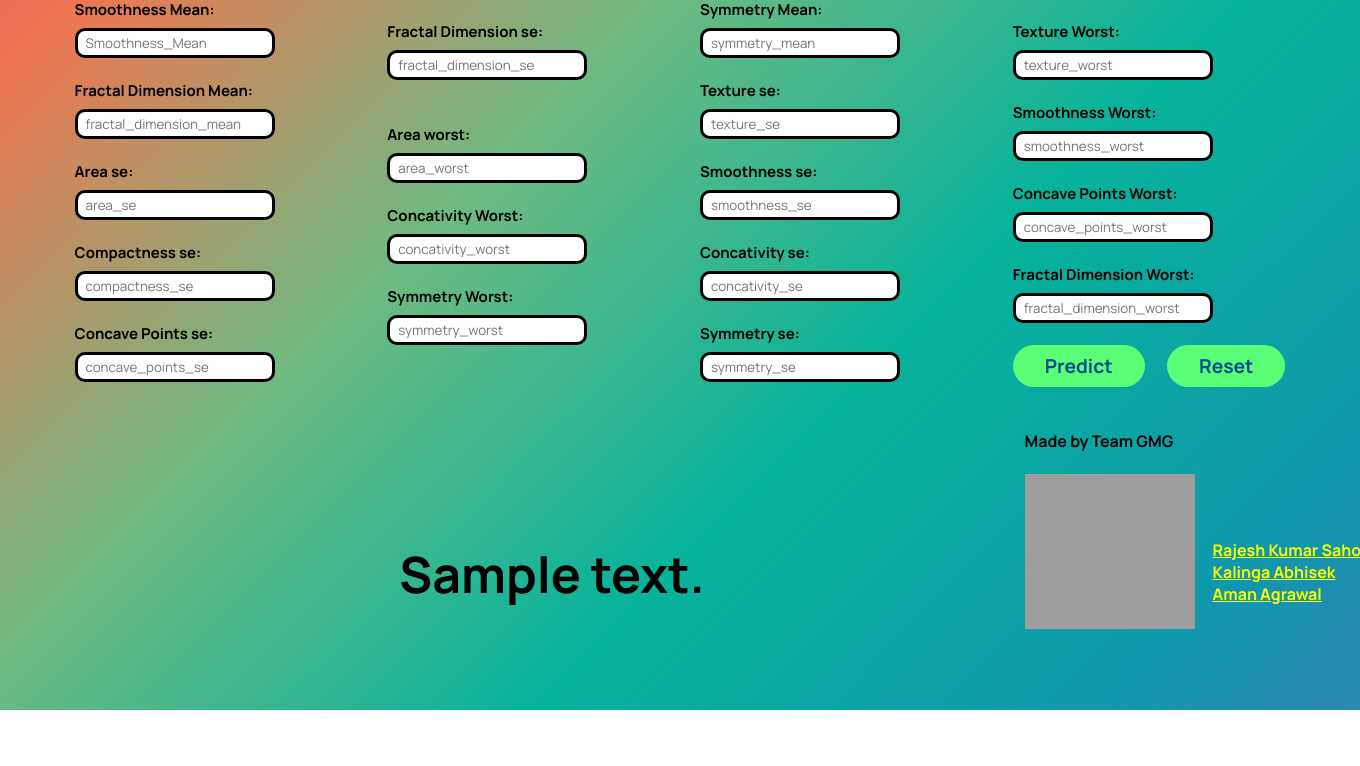
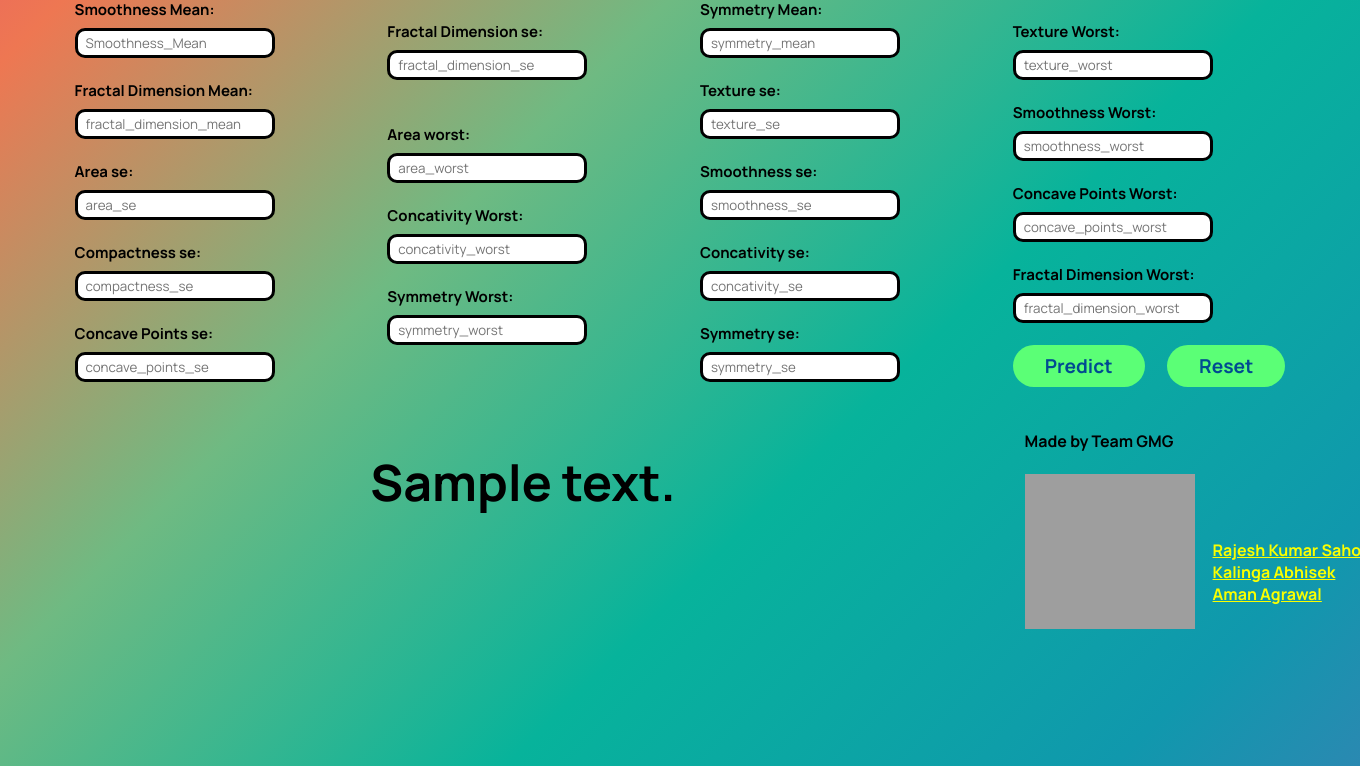
Before and after one commit to gmgstrivers/MalignantDetector, a Flask app: template templates/index.html in a window 1360 px wide; the page is wider, and only the part inside the window is pictured. Shown: the part 90-856 px from the top of that part. Before the commit the page ends 800 px from the top of that part, so only its background shows below. Run offline with Flask 2, Linux system fonts and the light colour scheme; the template is opened without the code that fills it: most values are stand-ins (such as "Sample title", 1, 10 or a date in 2020); parts of the project's set-up code (start-up, migrations or seed data) failed here and were passed over; grey boxes are pictures that could not be loaded.

Commit message:
Update index.html

```diff
--- a/templates/index.html
+++ b/templates/index.html
@@ -102,11 +102,11 @@ text-align: center;
 color:  #000000;
 font-weight: bold;
 font-size: 50px;
- position:absolute;
+    position:relative;
   width:800px;
   height:100px;
-  bottom:70px;
-  right:30%;
+  bottom:210px;
+  right:-4%;
 }
 #tm{
   list-style-type: none;
```
